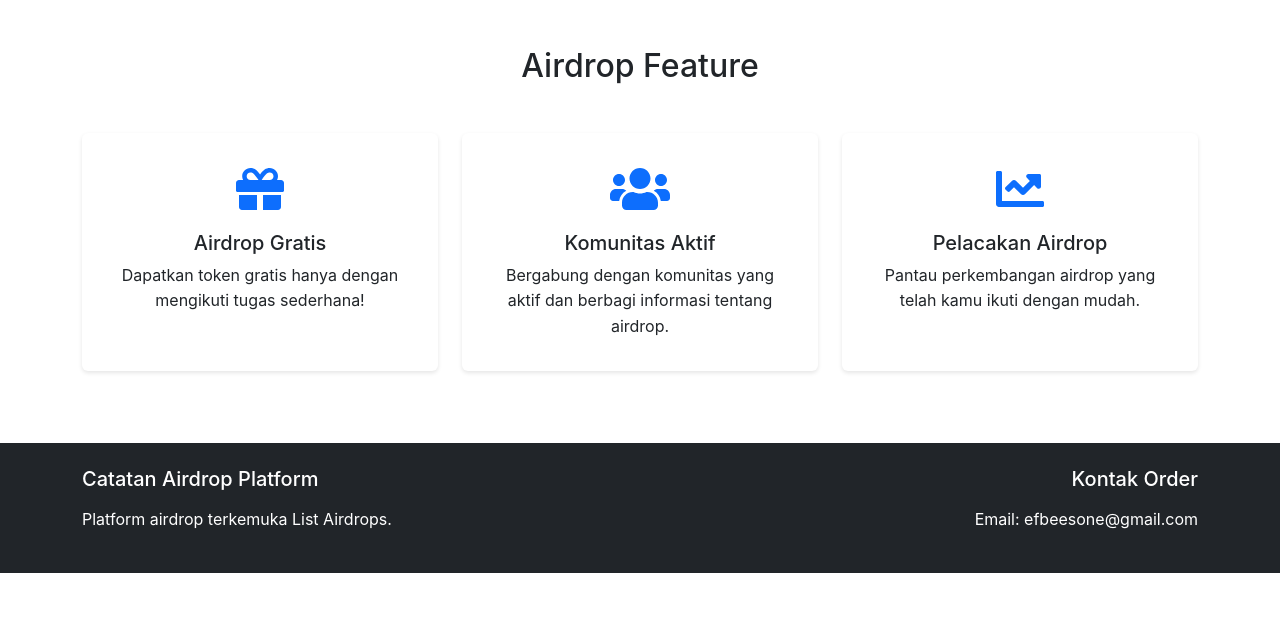
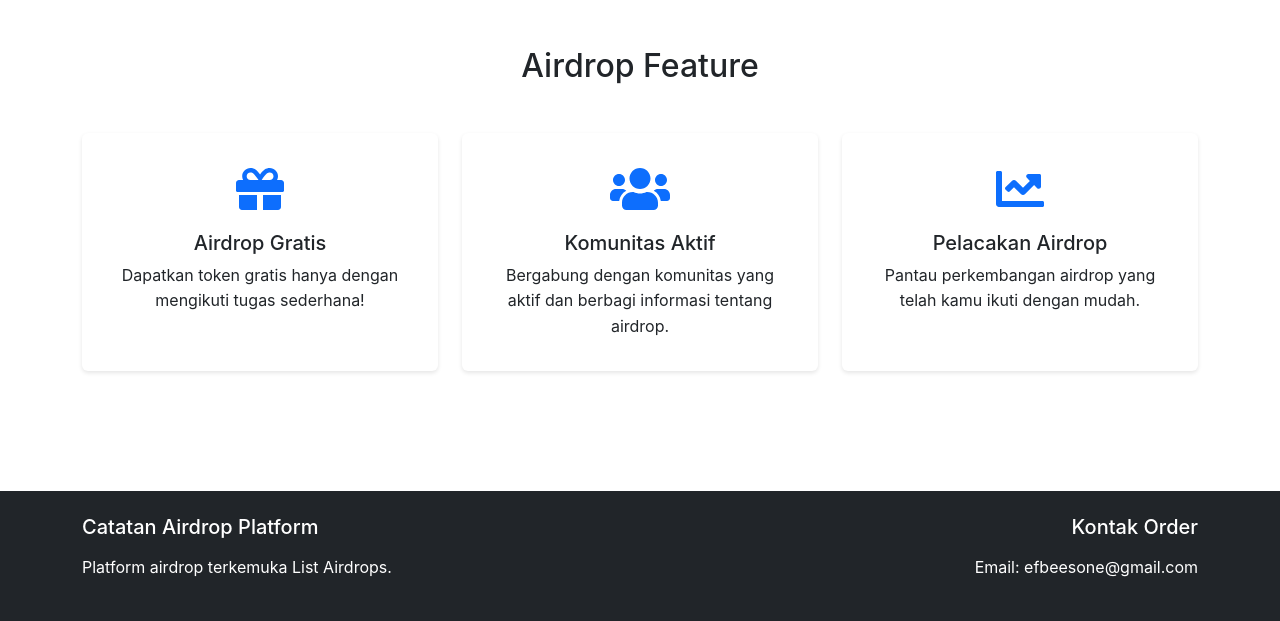
Before and after one commit to Madleyym/list-note, a PHP site: page / in a window 1280 px wide. Shown: the part 378-999 px from the top of the page. Before the commit the page ends 951 px from the top, so only its background shows below. Run offline with PHP 8.4, Linux system fonts and the light colour scheme.

Commit message:
update index

```diff
--- a/index.php
+++ b/index.php
@@ -63,7 +63,7 @@ require_once 'config/koneksi.php';
     </div>
 
  <!-- Airdrop Features Section -->
-    <div class="features py-5">
+<div class="features py-5 mb-5">
     <div class="container">
         <h2 class="text-center mb-5">Airdrop Feature</h2>
         <div class="row">
```
Lines whose indentation alone changed are shown as unchanged.
